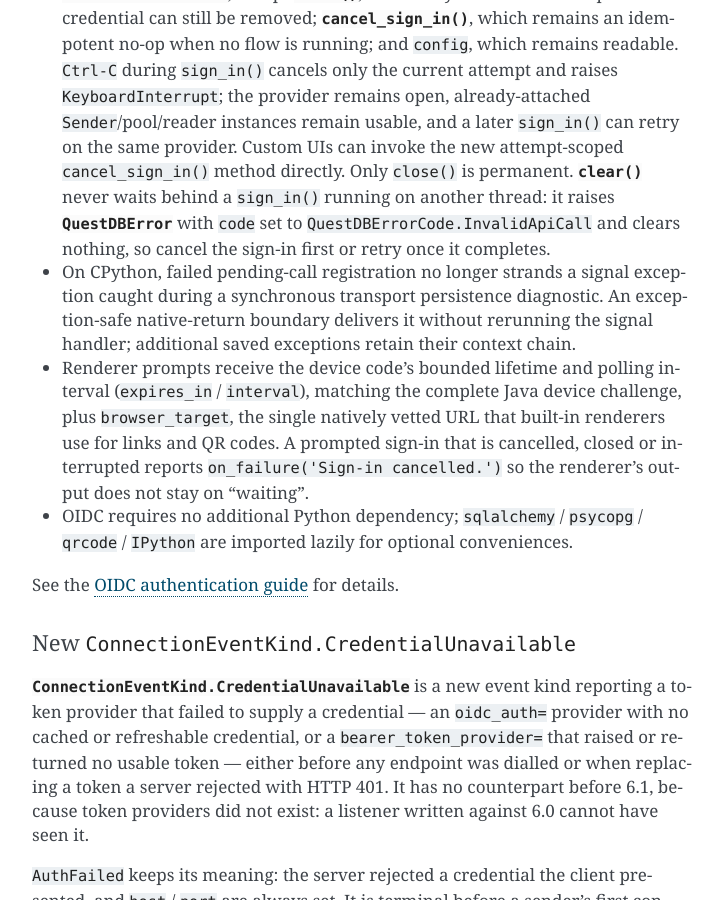
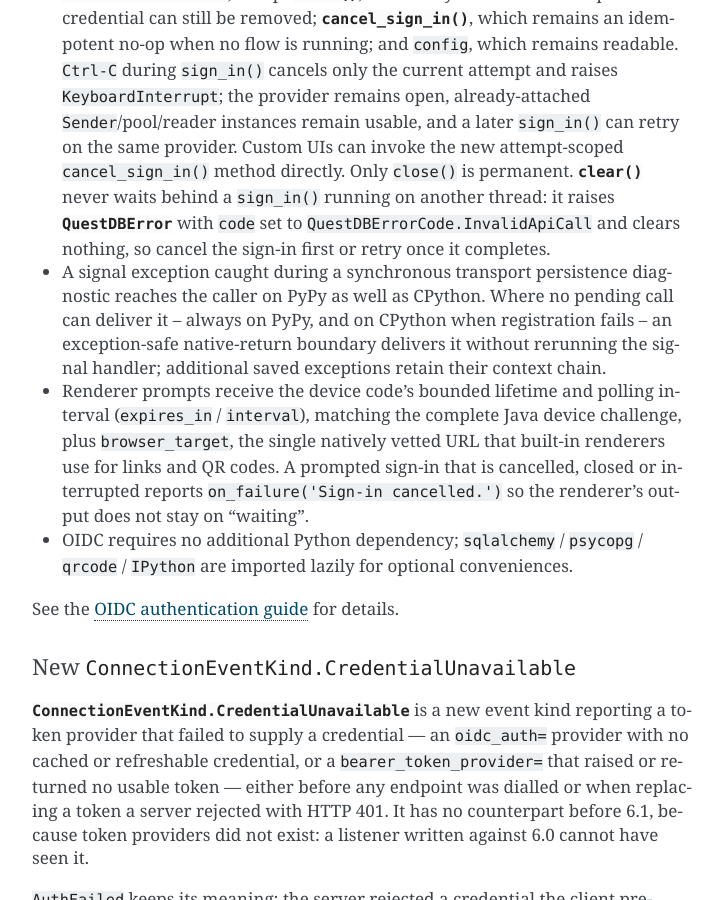
Before and after one commit to questdb/py-questdb-client, a Sphinx documentation site: the page built from docs/changelog.rst, in a window 1280 px wide and 900 px high, scrolled down 9522 px. Shown: the whole window, without its empty margins (388-1111 px from the left). Built offline with Sphinx 7.4.7, drawn with Linux system fonts in a browser that asks for light colours.

Commit message:
fix(auth): deliver diagnostic signal exceptions on PyPy
On PyPy, an exception a Python signal handler raised during an OIDC
persistence warning inside a client call -- an ILP/HTTP flush that
refreshed the token, say -- never reached the caller unless it was a
KeyboardInterrupt: a SIGTERM handler's sys.exit() and a SIGALRM
deadline's TimeoutError were dropped, and Ctrl-C was re-armed, which
ran a custom SIGINT handler again at every later bytecode of the
callback (four times for one signal).

Park it as CPython does. PyPy delivers no pending call, so the
native-return boundary raises it, as it already does for token
callbacks. OidcDiagnosticSignalTest now runs on PyPy, except two tests
that depend on CPython behaviour: cpyext runs an exception's __setattr__
when compiled code raises it, and PyPy runs a second pending handler
only at a later bytecode.

```diff
--- a/CHANGELOG.rst
+++ b/CHANGELOG.rst
@@ -424,10 +424,12 @@ Highlights:
   :class:`QuestDBError <questdb.QuestDBError>` with ``code`` set to
   ``QuestDBErrorCode.InvalidApiCall`` and clears nothing, so cancel the sign-in
   first or retry once it completes.
-* On CPython, failed pending-call registration no longer strands a signal
-  exception caught during a synchronous transport persistence diagnostic.
-  An exception-safe native-return boundary delivers it without rerunning the
-  signal handler; additional saved exceptions retain their context chain.
+* A signal exception caught during a synchronous transport persistence
+  diagnostic reaches the caller on PyPy as well as CPython. Where no pending
+  call can deliver it -- always on PyPy, and on CPython when registration
+  fails -- an exception-safe native-return boundary delivers it without
+  rerunning the signal handler; additional saved exceptions retain their
+  context chain.
 * Renderer prompts receive the device code's bounded lifetime and polling
   interval (``expires_in`` / ``interval``), matching the complete Java device
   challenge, plus ``browser_target``, the single natively vetted URL that
--- a/docs/auth.rst
+++ b/docs/auth.rst
@@ -617,11 +617,11 @@ Security notes
   later is a no-op, ``sign_in()`` completes, and the renderer receives its
   ``on_success`` or ``on_failure`` call. Use
   :meth:`~questdb.auth.OidcDeviceAuth.close` only for permanent shutdown.
-* On CPython, an exception raised by a signal handler during a synchronous
-  transport persistence diagnostic is returned to the caller without invoking
-  the handler again. If the pending-call queue is full, delivery takes place at
-  the exception-safe native-return boundary; multiple saved exceptions are
-  preserved through ``__context__`` rather than discarded.
+* An exception raised by a signal handler during a synchronous transport
+  persistence diagnostic is returned to the caller without invoking the handler
+  again. On PyPy, and on CPython when the pending-call queue is full, delivery
+  takes place at the exception-safe native-return boundary; multiple saved
+  exceptions are preserved through ``__context__`` rather than discarded.
 
 Optional dependencies
 =====================
```
Also changed, not shown: 2 other files.
